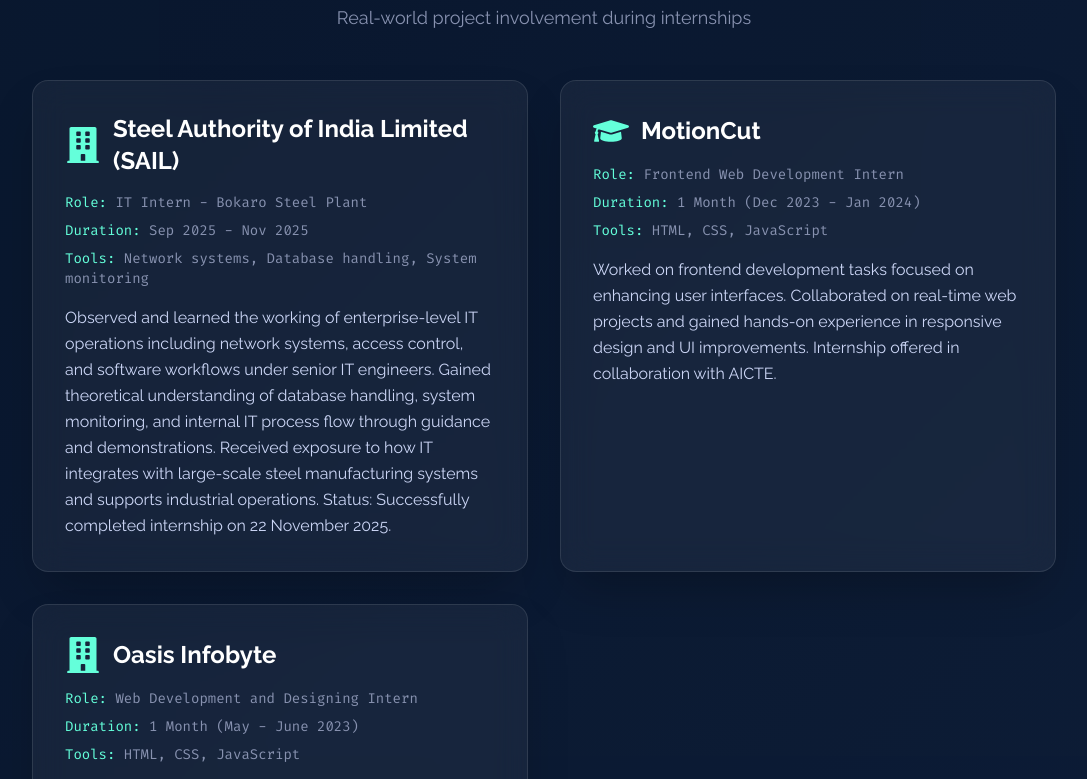
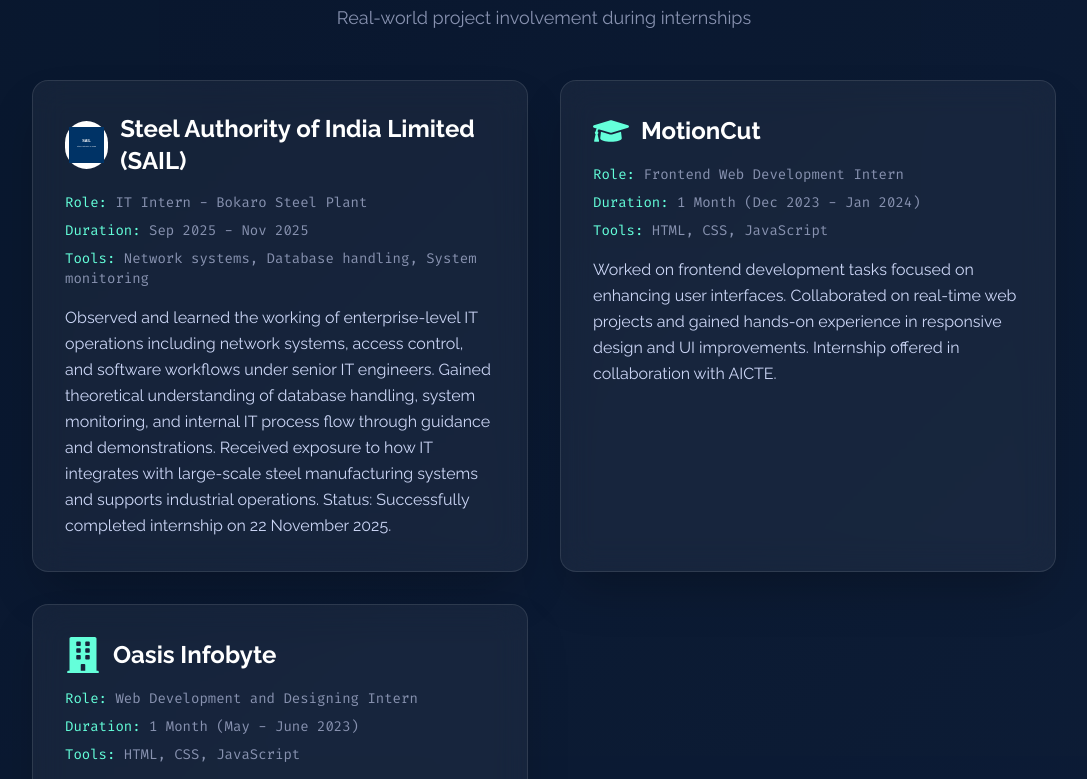
Before and after one commit to amardeeprana29/amardeeprana.com, a React (Vite) app: page / in a window 1280 px wide. Shown: the part 2801-3580 px from the top of the page, without its empty margins (96-1183 px from the left). Built offline with nearby package versions, Linux system fonts and the light colour scheme.

Commit message:
Add SAIL logo asset; display logo in internship and certificate cards; ensure SAIL PDF available

```diff
--- a/src/components/Certificates.jsx
+++ b/src/components/Certificates.jsx
@@ -3,6 +3,7 @@
 import udemyLogo from '../assets/udemy-logo.png';
 import motioncutLogo from '../assets/motioncut-logo.png';
 import oasisLogo from '../assets/Oasis Infobyte-logo.png';
+import sailLogo from '../assets/sail-logo.svg';
 
 const Certificates = () => {
   const certificates = [
@@ -33,7 +34,7 @@
     {
       title: 'IT Intern (Bokaro Steel Plant)',
       platform: 'Steel Authority of India Limited (SAIL)',
-      logo: '',
+      logo: sailLogo,
       link: '/File/SAIL_Certificate.PDF',
     },
   ];
--- a/src/components/Internships.jsx
+++ b/src/components/Internships.jsx
@@ -1,6 +1,7 @@
 // React import not required with new JSX transform
 import { motion } from 'framer-motion';
 import { FaGraduationCap, FaBuilding } from 'react-icons/fa';
+import sailLogo from '../assets/sail-logo.svg';
 
 const Internships = () => {
   const internships = [
@@ -12,6 +13,7 @@
       description:
         'Observed and learned the working of enterprise-level IT operations including network systems, access control, and software workflows under senior IT engineers. Gained theoretical understanding of database handling, system monitoring, and internal IT process flow through guidance and demonstrations. Received exposure to how IT integrates with large-scale steel manufacturing systems and supports industrial operations. Status: Successfully completed internship on 22 November 2025.',
       icon: <FaBuilding />,
+      logo: sailLogo,
       certified: true,
     },
     {
@@ -53,7 +55,17 @@
               className="glass-card p-8 hover:scale-105 transition-all duration-300"
             >
               <div className="flex items-center gap-3 mb-4">
-                <span className="text-4xl text-accent-cyan">{internship.icon}</span>
+                {internship.logo ? (
+                  <div className="w-12 h-12 bg-white rounded-full p-1 flex items-center justify-center">
+                    <img
+                      src={internship.logo}
+                      alt={`${internship.company} logo`}
+                      className="max-w-full max-h-full object-contain"
+                    />
+                  </div>
+                ) : (
+                  <span className="text-4xl text-accent-cyan">{internship.icon}</span>
+                )}
                 <h3 className="text-2xl font-bold text-white">{internship.company}</h3>
               </div>
 
```
Also changed, not shown: src/assets/sail-logo.svg (added).
